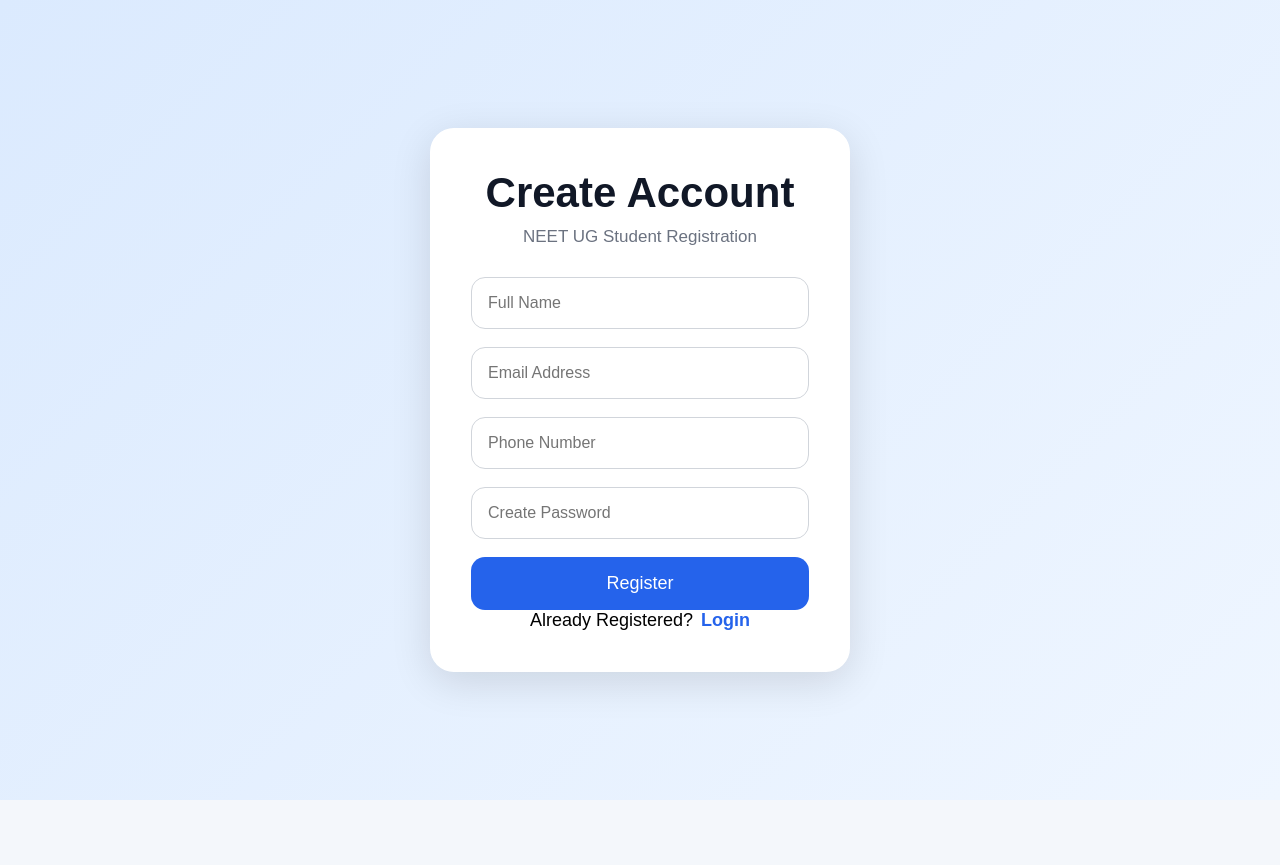
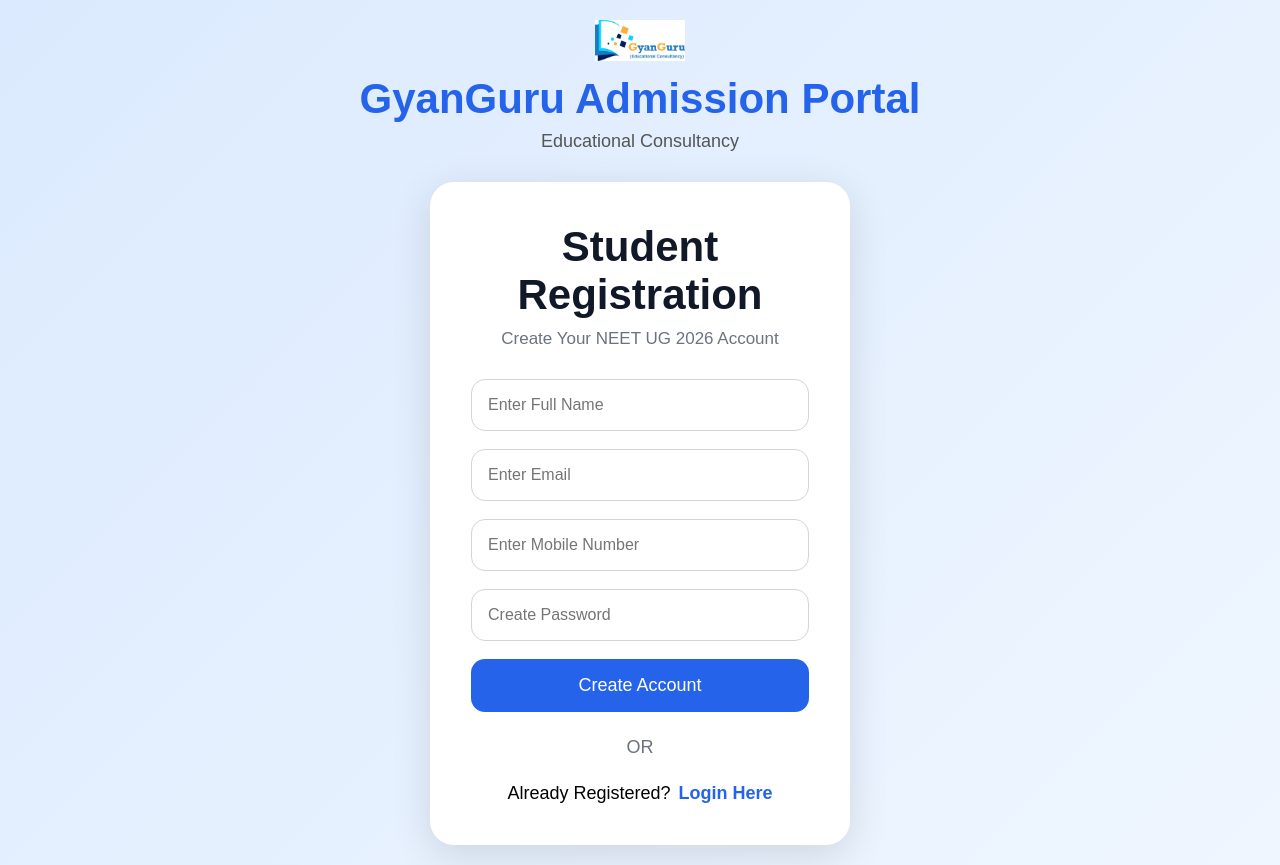
Before and after one commit to kaushalbaitha7/consultancy-system, a React (Create React App) app in the folder client/: page /register in a window 1280 px wide. Before the commit the page ends 800 px from the top, so only its background shows below. Built offline with nearby package versions, Linux system fonts and the light colour scheme.

Commit message:
Updated success msg

```diff
--- a/client/src/pages/Register.js
+++ b/client/src/pages/Register.js
@@ -1,61 +1,105 @@
-import { useNavigate } from "react-router-dom";
-
 import { useState } from "react";
 
 import axios from "axios";
 
-import { Link } from "react-router-dom";
+import { Link, useNavigate } from "react-router-dom";
 
 import "../styles/auth.css";
+
+import logo from "../assets/logo.png";
 
 function Register() {
 
     const navigate = useNavigate();
 
-    const [formData, setFormData] = useState({
+    const [fullName, setFullName] =
+    useState("");
 
-        fullName: "",
-        email: "",
-        phone: "",
-        password: ""
+    const [email, setEmail] =
+    useState("");
 
-    });
+    const [phone, setPhone] =
+    useState("");
 
-    const handleChange = (e) => {
+    const [password, setPassword] =
+    useState("");
 
-        setFormData({
-            ...formData,
-            [e.target.name]: e.target.value
-        });
+    const [loading, setLoading] =
+    useState(false);
 
-    };
+    const [success, setSuccess] =
+    useState("");
 
-    const handleRegister = async (e) => {
+    const [error, setError] =
+    useState("");
+
+
+
+    const handleRegister =
+    async (e) => {
 
         e.preventDefault();
 
+        setLoading(true);
+
+        setError("");
+
+
+
         try {
 
-            // REGISTER USER
-            const res = await axios.post(
+            const res =
+            await axios.post(
 
                 "https://gyanguru-backend.onrender.com/api/auth/register",
 
-                formData
+                {
+
+                    fullName,
+
+                    email,
+
+                    phone,
+
+                    password
+
+                }
 
             );
 
+
+
             console.log(res.data);
 
-            alert("Registration Successful");
 
-            navigate("/");
 
-        } catch (error) {
+            /* SUCCESS */
+
+            setSuccess(
+
+                "Registration Successful! Redirecting to Login..."
+
+            );
+
+
+
+            /* AUTO REDIRECT */
+
+            setTimeout(() => {
+
+                navigate("/");
+
+            }, 1800);
+
+        }
+
+        catch (error) {
 
             console.log(error);
 
-            alert(
+
+
+            setError(
 
                 error.response?.data?.message ||
 
@@ -65,66 +109,230 @@
 
         }
 
+        finally {
+
+            setLoading(false);
+
+        }
+
     };
+
+
 
     return (
 
         <div className="auth-container">
 
+
+
+            {/* TOP BRANDING */}
+
+            <div className="top-branding">
+
+                <img
+                    src={logo}
+                    alt="logo"
+                    className="main-logo"
+                />
+
+
+
+                <h1 className="brand-title">
+
+                    GyanGuru Admission Portal
+
+                </h1>
+
+
+
+                <p className="brand-subtitle">
+
+                    Educational Consultancy
+
+                </p>
+
+            </div>
+
+
+
+            {/* REGISTER CARD */}
+
             <div className="auth-card">
 
-                <h2>Create Account</h2>
+                <h2>Student Registration</h2>
+
+
 
                 <p className="subtitle">
-                    NEET UG Student Registration
+
+                    Create Your NEET UG 2026 Account
+
                 </p>
+
+
+
+                {/* SUCCESS */}
+
+                {
+
+                    success && (
+
+                        <div className="success-toast">
+
+                            {success}
+
+                        </div>
+
+                    )
+
+                }
+
+
+
+                {/* ERROR */}
+
+                {
+
+                    error && (
+
+                        <div className="error-toast">
+
+                            {error}
+
+                        </div>
+
+                    )
+
+                }
+
+
 
                 <form onSubmit={handleRegister}>
 
+
+
                     <input
+
                         type="text"
-                        placeholder="Full Name"
-                        name="fullName"
-                        onChange={handleChange}
+
+                        placeholder="Enter Full Name"
+
+                        value={fullName}
+
+                        onChange={(e) =>
+
+                            setFullName(e.target.value)
+
+                        }
+
                         required
+
                     />
 
+
+
                     <input
+
                         type="email"
-                        placeholder="Email Address"
-                        name="email"
-                        onChange={handleChange}
+
+                        placeholder="Enter Email"
+
+                        value={email}
+
+                        onChange={(e) =>
+
+                            setEmail(e.target.value)
+
+                        }
+
                         required
+
                     />
 
+
+
                     <input
+
                         type="text"
-                        placeholder="Phone Number"
-                        name="phone"
-                        onChange={handleChange}
+
+                        placeholder="Enter Mobile Number"
+
+                        value={phone}
+
+                        onChange={(e) =>
+
+                            setPhone(e.target.value)
+
+                        }
+
                         required
+
                     />
 
+
+
                     <input
+
                         type="password"
+
                         placeholder="Create Password"
-                        name="password"
-                        onChange={handleChange}
+
+                        value={password}
+
+                        onChange={(e) =>
+
+                            setPassword(e.target.value)
+
+                        }
+
                         required
+
                     />
 
-                    <button type="submit">
-                        Register
+
+
+                    <button
+
+                        type="submit"
+
+                        disabled={loading}
+
+                    >
+
+                        {
+
+                            loading
+
+                                ? "Please Wait..."
+
+                                : "Create Account"
+
+                        }
+
                     </button>
 
                 </form>
+
+
+
+                <div className="divider">
+
+                    OR
+
+                </div>
+
+
 
                 <p className="register-text">
 
                     Already Registered?
 
+
+
                     <Link to="/">
-                        Login
+
+                        Login Here
+
                     </Link>
 
                 </p>
```
